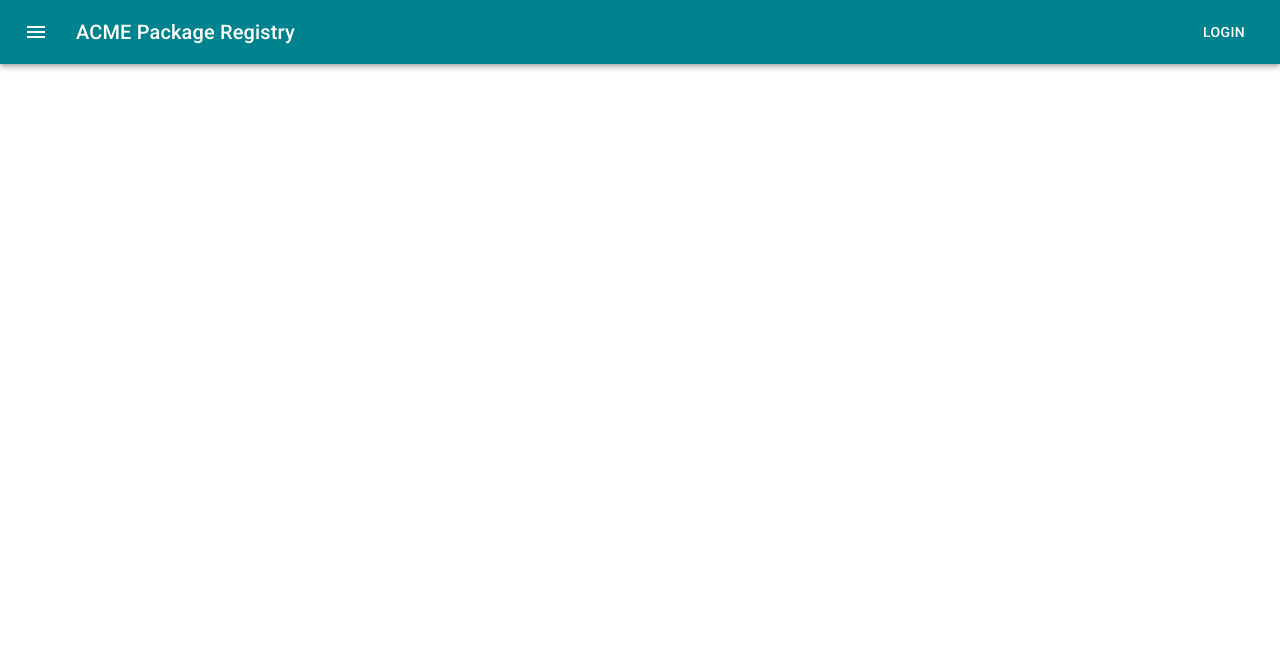
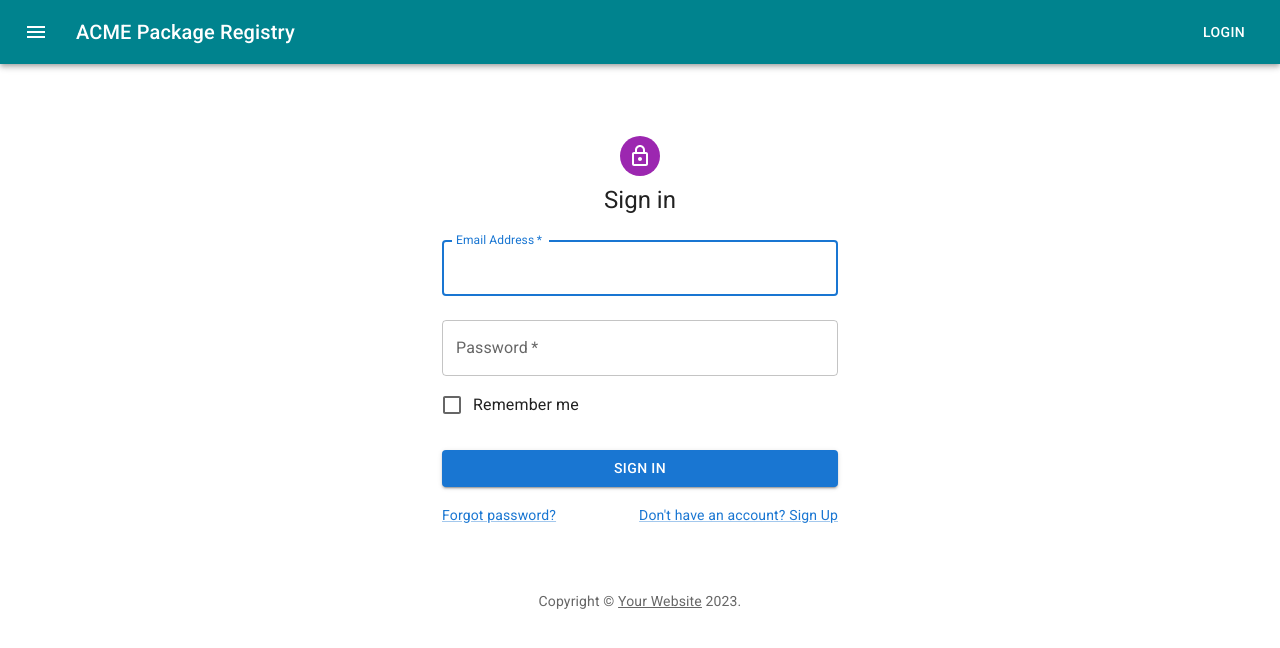
Before and after one commit to 2023-ECE461-group-10/web-interface, a React (Create React App) app: page / in a window 1280 px wide. Shown: the top 648 px of the page. Built offline with nearby package versions, Linux system fonts and the light colour scheme.

Commit message:
attempted to fix linter, added sign in component

```diff
--- a/package.json
+++ b/package.json
@@ -32,8 +32,10 @@
     ]
   },
   "devDependencies": {
+    "@babel/core": "^7.21.0",
+    "@babel/eslint-parser": "^7.19.1",
     "@typescript-eslint/eslint-plugin": "^5.53.0",
-    "eslint": "^8.34.0",
+    "eslint": "^8.35.0",
     "eslint-config-google": "^0.14.0",
     "eslint-config-standard-with-typescript": "^34.0.0",
     "eslint-plugin-import": "^2.27.5",
--- a/src/App.tsx
+++ b/src/App.tsx
@@ -1,8 +1,5 @@
 import * as React from 'react';
-import Container from '@mui/material/Container';
-import Typography from '@mui/material/Typography';
-import Box from '@mui/material/Box';
-import { Button } from '@mui/material';
+import SignIn from './components/SignIn';
 import TitleBar from './components/TitleBar';
 
 const App = () => {
@@ -10,8 +7,9 @@
         <>
             <TitleBar />
             {/* app content goes here */}
+            <SignIn />
         </>
     );
-}
+};
 
 export default App;
--- /dev/null
+++ b/src/components/SignIn.tsx
@@ -0,0 +1,110 @@
+import * as React from 'react';
+import Avatar from '@mui/material/Avatar';
+import Button from '@mui/material/Button';
+import CssBaseline from '@mui/material/CssBaseline';
+import TextField from '@mui/material/TextField';
+import FormControlLabel from '@mui/material/FormControlLabel';
+import Checkbox from '@mui/material/Checkbox';
+import Link from '@mui/material/Link';
+import Grid from '@mui/material/Grid';
+import Box from '@mui/material/Box';
+import LockOutlinedIcon from '@mui/icons-material/LockOutlined';
+import Typography from '@mui/material/Typography';
+import Container from '@mui/material/Container';
+import { createTheme, ThemeProvider } from '@mui/material/styles';
+
+function Copyright(props) {
+    return (
+        <Typography variant="body2" color="text.secondary" align="center" {...props}>
+            {'Copyright © '}
+            <Link color="inherit" href="https://mui.com/">
+                Your Website
+            </Link>{' '}
+            {new Date().getFullYear()}
+            {'.'}
+        </Typography>
+    );
+}
+
+const theme = createTheme();
+
+export default function SignIn() {
+    const handleSubmit = (event: React.FormEvent<HTMLFormElement>) => {
+        event.preventDefault();
+        const data = new FormData(event.currentTarget);
+        console.log({
+            email: data.get('email'),
+            password: data.get('password'),
+        });
+    };
+
+    return (
+        <ThemeProvider theme={theme}>
+            <Container component="main" maxWidth="xs">
+                <CssBaseline />
+                <Box
+                    sx={{
+                        marginTop: 8,
+                        display: 'flex',
+                        flexDirection: 'column',
+                        alignItems: 'center',
+                    }}
+                >
+                    <Avatar sx={{ m: 1, bgcolor: 'secondary.main' }}>
+                        <LockOutlinedIcon />
+                    </Avatar>
+                    <Typography component="h1" variant="h5">
+                        Sign in
+                    </Typography>
+                    <Box component="form" onSubmit={handleSubmit} noValidate sx={{ mt: 1 }}>
+                        <TextField
+                            margin="normal"
+                            required
+                            fullWidth
+                            id="email"
+                            label="Email Address"
+                            name="email"
+                            autoComplete="email"
+                            autoFocus
+                        />
+                        <TextField
+                            margin="normal"
+                            required
+                            fullWidth
+                            name="password"
+                            label="Password"
+                            type="password"
+                            id="password"
+                            autoComplete="current-password"
+                        />
+                        <FormControlLabel
+                            control={<Checkbox value="remember" color="primary" />}
+                            label="Remember me"
+                        />
+                        <Button
+                            type="submit"
+                            fullWidth
+                            variant="contained"
+                            sx={{ mt: 3, mb: 2 }}
+                        >
+                            Sign In
+                        </Button>
+                        <Grid container>
+                            <Grid item xs>
+                                <Link href="#" variant="body2">
+                                    Forgot password?
+                                </Link>
+                            </Grid>
+                            <Grid item>
+                                <Link href="#" variant="body2">
+                                    {"Don't have an account? Sign Up"}
+                                </Link>
+                            </Grid>
+                        </Grid>
+                    </Box>
+                </Box>
+                <Copyright sx={{ mt: 8, mb: 4 }} />
+            </Container>
+        </ThemeProvider>
+    );
+}
--- a/src/index.tsx
+++ b/src/index.tsx
@@ -6,7 +6,7 @@
 import theme from './theme';
 
 const rootElement = document.getElementById('root');
-const root = ReactDOM.createRoot(rootElement!);
+const root = ReactDOM.createRoot(rootElement!); // eslint-disable-line @typescript-eslint/no-non-null-assertion
 
 root.render(
     <ThemeProvider theme={theme}>
--- a/src/react-app-env.d.ts
+++ b/src/react-app-env.d.ts
@@ -1 +1 @@
-/// <reference types="react-scripts" />
+// <reference types="react-scripts" />
--- a/src/theme.ts
+++ b/src/theme.ts
@@ -1,5 +1,5 @@
-import { createTheme } from '@mui/material/styles';
-import { red } from '@mui/material/colors';
+import {createTheme} from '@mui/material/styles';
+import {red} from '@mui/material/colors';
 
 // A custom theme for this app
 const theme = createTheme({
```
Also changed, not shown: src/components/TitleBar.tsx (+4 -4 lines), .eslintrc.json, 1 other file (tests, documents, lock files or other folders). Lines whose indentation alone changed are shown as unchanged.
